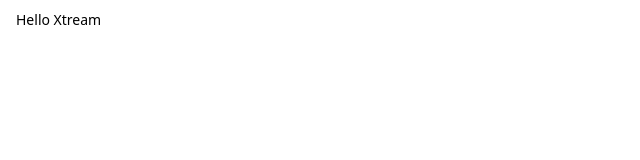
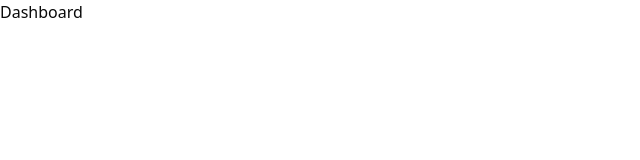
Before and after one commit to samarthchouhan07/Xtream, a Next.js app: page / in a window 1280 px wide. Shown: the top 160 px of the page, without its empty margins (0-640 px from the left). Built offline with nearby package versions, Linux system fonts and the light colour scheme.

Commit message:
authentication done

```diff
--- /dev/null
+++ b/app/(auth)/layout.tsx
@@ -0,0 +1,5 @@
+const AuthLayout = ({ children }: { children: React.ReactNode }) => {
+  return <div className="h-full flex items-center justify-center ">{children}</div>;
+};
+
+export default AuthLayout;
--- /dev/null
+++ b/app/(auth)/sign-in/[[...sign-in]]/page.tsx
@@ -0,0 +1,5 @@
+import { SignIn } from '@clerk/nextjs'
+
+export default function Page() {
+  return <SignIn />
+}
--- /dev/null
+++ b/app/(auth)/sign-up/[[...sign-up]]/page.tsx
@@ -0,0 +1,5 @@
+import { SignUp } from '@clerk/nextjs'
+
+export default function Page() {
+  return <SignUp />
+}
--- a/app/globals.css
+++ b/app/globals.css
@@ -1,3 +1,74 @@
 @tailwind base;
 @tailwind components;
 @tailwind utilities;
+
+html,
+body,
+:root{
+  height: 100%;
+}
+
+@layer base {
+  :root {
+    --background: 0 0% 100%;
+    --foreground: 0 0% 3.9%;
+    --card: 0 0% 100%;
+    --card-foreground: 0 0% 3.9%;
+    --popover: 0 0% 100%;
+    --popover-foreground: 0 0% 3.9%;
+    --primary: 0 0% 9%;
+    --primary-foreground: 0 0% 98%;
+    --secondary: 0 0% 96.1%;
+    --secondary-foreground: 0 0% 9%;
+    --muted: 0 0% 96.1%;
+    --muted-foreground: 0 0% 45.1%;
+    --accent: 0 0% 96.1%;
+    --accent-foreground: 0 0% 9%;
+    --destructive: 0 84.2% 60.2%;
+    --destructive-foreground: 0 0% 98%;
+    --border: 0 0% 89.8%;
+    --input: 0 0% 89.8%;
+    --ring: 0 0% 3.9%;
+    --chart-1: 12 76% 61%;
+    --chart-2: 173 58% 39%;
+    --chart-3: 197 37% 24%;
+    --chart-4: 43 74% 66%;
+    --chart-5: 27 87% 67%;
+    --radius: 0.5rem;
+  }
+  .dark {
+    --background: 0 0% 3.9%;
+    --foreground: 0 0% 98%;
+    --card: 0 0% 3.9%;
+    --card-foreground: 0 0% 98%;
+    --popover: 0 0% 3.9%;
+    --popover-foreground: 0 0% 98%;
+    --primary: 0 0% 98%;
+    --primary-foreground: 0 0% 9%;
+    --secondary: 0 0% 14.9%;
+    --secondary-foreground: 0 0% 98%;
+    --muted: 0 0% 14.9%;
+    --muted-foreground: 0 0% 63.9%;
+    --accent: 0 0% 14.9%;
+    --accent-foreground: 0 0% 98%;
+    --destructive: 0 62.8% 30.6%;
+    --destructive-foreground: 0 0% 98%;
+    --border: 0 0% 14.9%;
+    --input: 0 0% 14.9%;
+    --ring: 0 0% 83.1%;
+    --chart-1: 220 70% 50%;
+    --chart-2: 160 60% 45%;
+    --chart-3: 30 80% 55%;
+    --chart-4: 280 65% 60%;
+    --chart-5: 340 75% 55%;
+  }
+}
+
+@layer base {
+  * {
+    @apply border-border;
+  }
+  body {
+    @apply bg-background text-foreground;
+  }
+}
--- a/app/layout.tsx
+++ b/app/layout.tsx
@@ -1,6 +1,7 @@
 import type { Metadata } from "next";
 import localFont from "next/font/local";
 import "./globals.css";
+import { ClerkProvider } from "@clerk/nextjs";
 
 const geistSans = localFont({
   src: "./fonts/GeistVF.woff",
@@ -24,6 +25,7 @@ export default function RootLayout({
   children: React.ReactNode;
 }>) {
   return (
+    <ClerkProvider afterSignOutUrl="/">
       <html lang="en">
         <body
           className={`${geistSans.variable} ${geistMono.variable} antialiased`}
@@ -31,5 +33,6 @@ export default function RootLayout({
           {children}
         </body>
       </html>
+    </ClerkProvider>
   );
 }
--- a/app/page.tsx
+++ b/app/page.tsx
@@ -1,9 +1,12 @@
-import { Button } from "@/components/ui/button";
+import { UserButton } from "@clerk/nextjs"
 
-export default function Home() {
+export default function Page() {
   return (
-   <Button variant={"ghost"} className="">
-    Hello Xtream
-   </Button>
-  );
+    <div className="flex flex-col gap-y-4">
+      <h1>
+        Dashboard
+      </h1>
+      <UserButton afterSignOutUrl="/" />
+    </div>
+  )
 }
--- a/package.json
+++ b/package.json
@@ -9,6 +9,7 @@
     "lint": "next lint"
   },
   "dependencies": {
+    "@clerk/nextjs": "^5.5.5",
     "@radix-ui/react-slot": "^1.1.0",
     "class-variance-authority": "^0.7.0",
     "clsx": "^2.1.1",
```
Also changed, not shown: middleware.ts (added, +12 -0 lines), 2 other files (tests, documents, lock files or other folders). Lines whose indentation alone changed are shown as unchanged.
